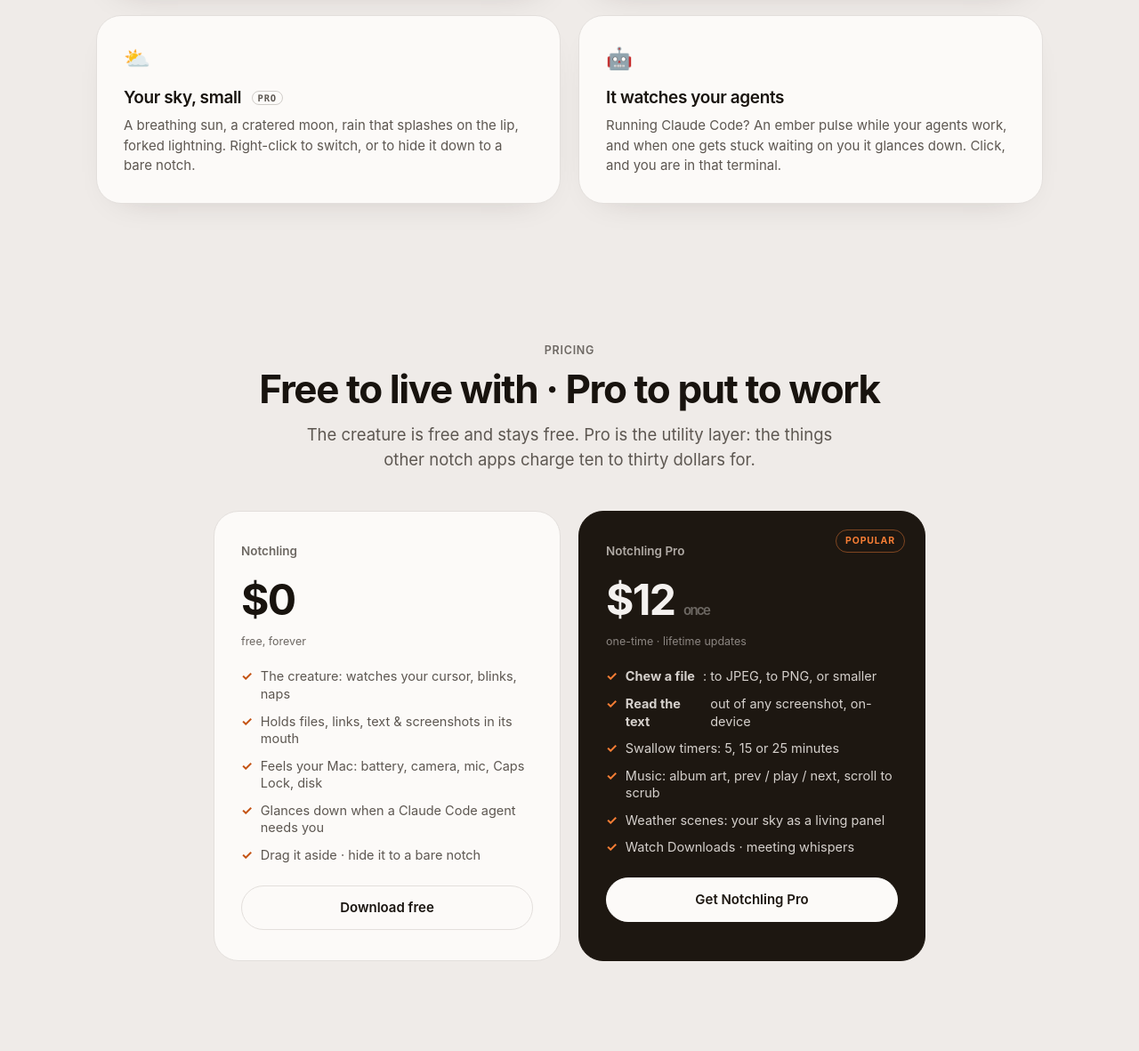
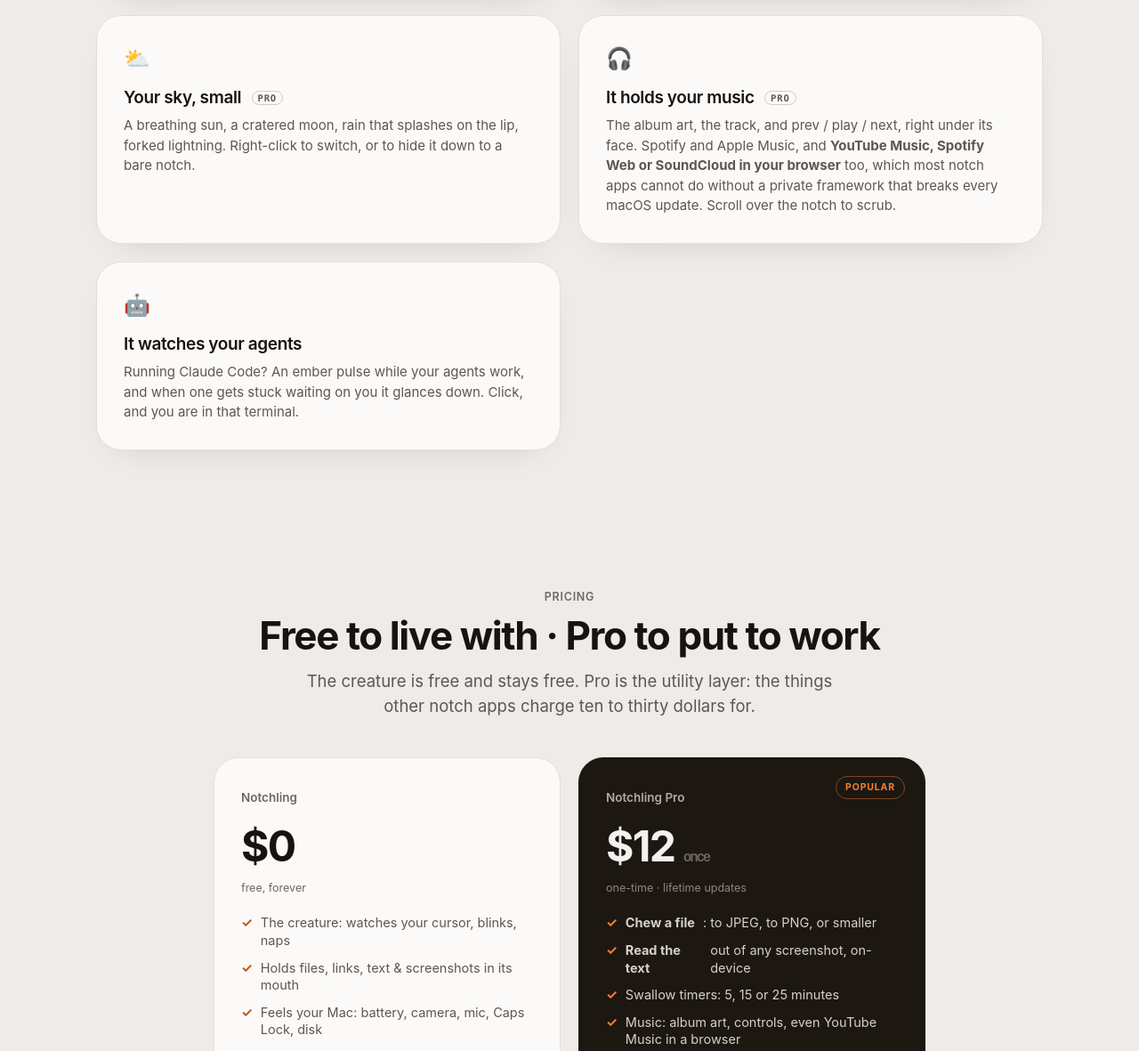
Before and after one commit to Ravdesigns/notchling-site, a website: page index.html in a window 1280 px wide. Shown: the part 1904-3085 px from the top of the page at 89% size. Drawn offline with Linux system fonts and the light colour scheme.

Commit message:
The site says what the app now does: album art, and music from a browser

```diff
--- a/index.html
+++ b/index.html
@@ -242,6 +242,7 @@
     <div class="feat reveal"><div class="ic">🐣</div><h3>A someone, not a something</h3><p>It watches your cursor, blinks, and naps when you do. Drag it sideways to reach whatever fell behind it; it drifts home on its own.</p></div>
     <div class="feat reveal"><div class="ic">🔋</div><h3>It feels how your Mac feels</h3><p>Plugged in, its cheeks flush warm. Battery low, it yawns. Camera on, it shuts its eyes. Caps Lock, offline, a stuffed disk. It notices, and never says a word.</p></div>
     <div class="feat reveal"><div class="ic">⛅</div><h3>Your sky, small <span class="tag">Pro</span></h3><p>A breathing sun, a cratered moon, rain that splashes on the lip, forked lightning. Right-click to switch, or to hide it down to a bare notch.</p></div>
+    <div class="feat reveal"><div class="ic">🎧</div><h3>It holds your music <span class="tag">Pro</span></h3><p>The album art, the track, and prev&nbsp;/&nbsp;play&nbsp;/&nbsp;next, right under its face. Spotify and Apple&nbsp;Music, and <b>YouTube Music, Spotify Web or SoundCloud in your browser</b> too, which most notch apps cannot do without a private framework that breaks every macOS update. Scroll over the notch to scrub.</p></div>
     <div class="feat reveal"><div class="ic">🤖</div><h3>It watches your agents</h3><p>Running Claude Code? An ember pulse while your agents work, and when one gets stuck waiting on you it glances down. Click, and you are in that terminal.</p></div>
   </div>
 </div></section>
@@ -273,7 +274,7 @@
         <li><b>Chew a file</b>: to JPEG, to PNG, or smaller</li>
         <li><b>Read the text</b> out of any screenshot, on-device</li>
         <li>Swallow timers: 5, 15 or 25 minutes</li>
-        <li>Music: album art, prev / play / next, scroll to scrub</li>
+        <li>Music: album art, controls, even YouTube Music in a browser</li>
         <li>Weather scenes: your sky as a living panel</li>
         <li>Watch Downloads &middot; meeting whispers</li>
       </ul>
```
